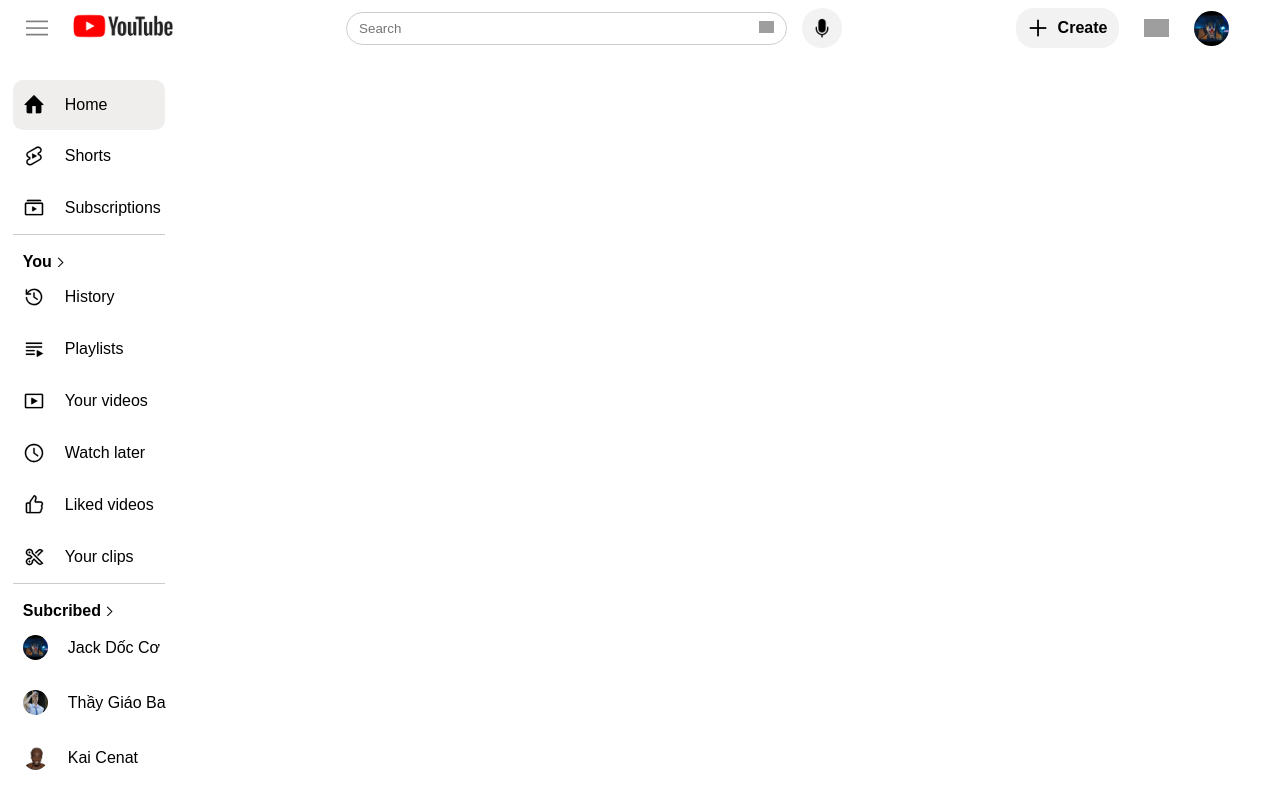
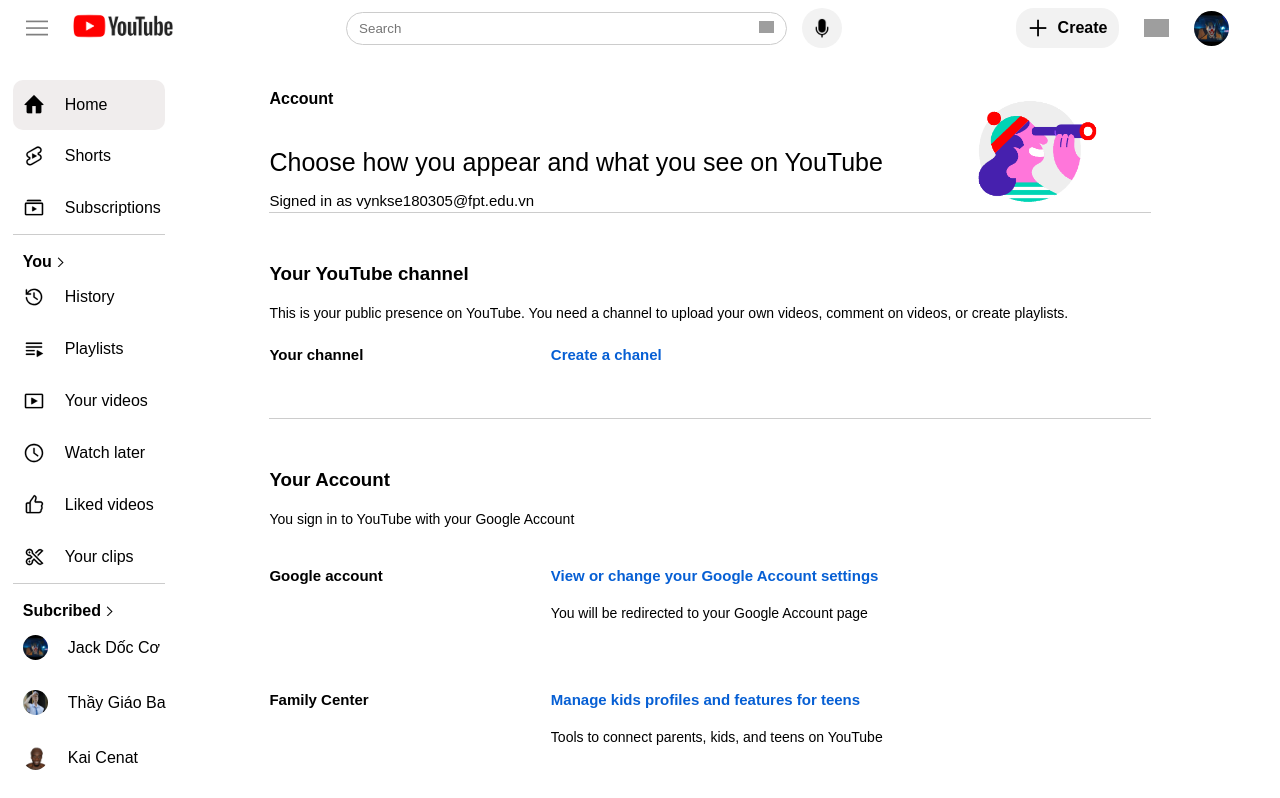
Before and after one commit to NguyenKeiV/Youtube-clone-gr4, a React (Vite) app: page /setting in a window 1280 px wide. Shown: the top 798 px of the page. Built offline with nearby package versions, Linux system fonts and the light colour scheme; grey boxes are pictures that could not be loaded.

Commit message:
complete settings

```diff
--- a/src/components/Sidebar/Sidebar.jsx
+++ b/src/components/Sidebar/Sidebar.jsx
@@ -1,5 +1,5 @@
 import "./Sidebar.css";
-
+import { useNavigate } from "react-router";
 import jack from "../../assets/jack.png";
 import simon from "../../assets/simon.png";
 import tom from "../../assets/tom.png";
@@ -7,6 +7,11 @@
 import cameron from "../../assets/cameron.png";
 
 export default function Sidebar({ sidebar, category, setCategory }) {
+  const navigate = useNavigate();
+
+  const handleToSettings = () => {
+    navigate("/setting");
+  };
   return (
     <div className={`sidebar ${sidebar ? "" : "small-sidebar"}`}>
       <div className="shortcut-links">
@@ -296,6 +301,22 @@
         </div>
 
         <hr />
+        <div
+          className={`side-link ${category === 10 ? "active" : ""}`}
+          onClick={handleToSettings}
+        >
+          <svg
+            xmlns="http://www.w3.org/2000/svg"
+            viewBox="0 0 24 24"
+            className="custom-svg"
+          >
+            <path
+              d="m14.302 6.457-.668-.278L12.87 3.5h-1.737l-.766 2.68-.668.277c-.482.2-.934.463-1.344.778l-.575.44-2.706-.677-.868 1.504 1.938 2.003-.093.716c-.033.255-.05.514-.05.779 0 .264.017.524.05.779l.093.716-1.938 2.003.868 1.504 2.706-.677.575.44c.41.315.862.577 1.344.778l.668.278.766 2.679h1.737l.765-2.68.668-.277c.483-.2.934-.463 1.345-.778l.574-.44 2.706.677.869-1.504-1.938-2.003.092-.716c.033-.255.05-.514.05-.779 0-.264-.017-.524-.05-.779l-.092-.716 1.938-2.003-.869-1.504-2.706.677-.574-.44c-.41-.315-.862-.577-1.345-.778Zm4.436.214Zm-3.86-1.6-.67-2.346c-.123-.429-.516-.725-.962-.725h-2.492c-.446 0-.838.296-.961.725l-.67 2.347c-.605.251-1.17.58-1.682.972l-2.37-.593c-.433-.108-.885.084-1.108.47L2.717 8.08c-.223.386-.163.874.147 1.195l1.698 1.755c-.04.318-.062.642-.062.971 0 .329.021.653.062.97l-1.698 1.756c-.31.32-.37.809-.147 1.195l1.246 2.158c.223.386.675.578 1.109.47l2.369-.593c.512.393 1.077.72 1.681.972l.67 2.347c.124.429.516.725.962.725h2.492c.446 0 .839-.296.961-.725l.67-2.347c.605-.251 1.17-.58 1.682-.972l2.37.593c.433.108.885-.084 1.109-.47l1.245-2.158c.223-.386.163-.874-.147-1.195l-1.698-1.755c.04-.318.062-.642.062-.971 0-.329-.021-.653-.062-.97l1.698-1.756c.31-.32.37-.809.147-1.195L20.038 5.92c-.224-.386-.676-.578-1.11-.47l-2.369.593c-.512-.393-1.077-.72-1.681-.972ZM15.5 12c0 1.933-1.567 3.5-3.5 3.5S8.5 13.933 8.5 12s1.567-3.5 3.5-3.5 3.5 1.567 3.5 3.5ZM14 12c0 1.105-.895 2-2 2s-2-.895-2-2 .895-2 2-2 2 .895 2 2Z"
+              className="custom-path"
+            />
+          </svg>
+          <p>Settings</p>
+        </div>
       </div>
       </div>
     </div>
--- a/src/pages/Setting/Setting.css
+++ b/src/pages/Setting/Setting.css
@@ -1,3 +1,97 @@
-.setting{
+.container {
+    padding-left: 17%;
+    padding-right: 2%;
+    padding-top: 1rem;
+    padding-bottom: 2rem;
+
+  }
+
+  .large-container {
+    padding-left: 7%;
+  }
+
+  .fr1{
     display: flex;
-}
+    align-items: center;
+    justify-content: space-between;
+    padding-right: 15%;
+    padding-left: 5%;
+    padding-top: 2%;
+  }
+  .fr1 img{
+    width: 17%;
+    height: auto;
+  }
+  .fr1-acc h4{
+    padding-bottom: 4rem;
+
+  }
+  .fr1-acc h3{
+    font-weight: normal;
+    font-size: 2.5rem;
+
+    padding-bottom: 1.5rem;
+  }
+  .fr1-acc h5{
+    font-weight: 80;
+    font-size: 1.5rem;
+  }
+  .cap h6{
+    border: 0;
+    height: 1px;
+    background: #ccc;
+    width: 85%;
+    margin-left: 5%;
+    margin-bottom: 5rem;
+  }
+  .fr2{
+    padding-left: 5%;
+  }
+  .fr2 h5{
+    padding-top: 2rem;
+    font-weight: 80;
+    font-size: 1.4rem;
+    padding-bottom: 2.5rem;
+  }
+  .ytchan{
+    display: grid;
+    grid-template-columns: 1fr 2.5fr; /* Sắp xếp thành 2 cột với kích thước bằng nhau */
+    padding-bottom: 3rem;
+
+  }
+  .ytchan p{
+    font-size: 1.5rem;
+    font-weight: bold;
+    padding-bottom: 2.5rem;
+  }
+  button{
+    background: white;
+    border: none;
+  }
+  .fr3{
+    padding-left: 5%;
+  }
+  .fr3 h5{
+    padding-top: 2rem;
+    font-weight: 80;
+    font-size: 1.4rem;
+    padding-bottom: 4rem;
+  }
+  .fr3-form {
+    display: grid;
+    grid-template-columns: 1fr 2.5fr; /* Sắp xếp thành 2 cột với kích thước bằng nhau */
+    padding-bottom: 3rem;
+  }
+
+  .fr3 p{
+    font-size: 1.5rem;
+    font-weight: bold;
+
+  }
+  .bl{
+    color: rgba(6,95,212,255);
+  }
+  .fr3-form1{
+    display: flex;
+    gap: 0.5rem;
+  }
--- a/src/pages/Setting/Setting.jsx
+++ b/src/pages/Setting/Setting.jsx
@@ -1,5 +1,6 @@
 import React from "react";
 import { useState } from "react";
+import look from "../../assets/look.png";
 
 import "./Setting.css";
 import Sidebar from "../../components/Sidebar/Sidebar";
@@ -7,13 +8,81 @@
 const Setting = ({ sidebar }) => {
   const [category, setCategory] = useState(0);
   return (
-    <div className="setting">
+    <div>
       <Sidebar
         sidebar={sidebar}
         category={category}
         setCategory={setCategory}
       />
-      <div>a</div>
+      <div className={`container ${sidebar ? "" : "large-container"} `}>
+        <div className="cap">
+          <div className="fr1">
+            <div className="fr1-acc">
+              <h4> Account</h4>
+              <h3>Choose how you appear and what you see on YouTube</h3>
+              <h5>Signed in as vynkse180305@fpt.edu.vn</h5>
+            </div>
+
+            <img src={look} alt="" />
+          </div>
+          <h6></h6>
+          <div className="fr2">
+            <h3>Your YouTube channel</h3>
+            <h5>
+              This is your public presence on YouTube. You need a channel to
+              upload your own videos, comment on videos, or create playlists.
+            </h5>
+            <div className="ytchan">
+              <p>Your channel</p>
+
+                <p className="bl">Create a chanel</p>
+
+            </div>
+          </div>
+          <h6></h6>
+          <div className="fr3">
+            <div>
+              <h3>Your Account</h3>
+              <h5>You sign in to YouTube with your Google Account</h5>
+            </div>
+            <div className="fr3-form">
+              <p>Google account</p>
+              <div>
+                <button>
+                  <p className="bl">
+                    View or change your Google Account settings
+                  </p>
+                </button>
+                <h5>You will be redirected to your Google Account page</h5>
+              </div>
+            </div>
+            <div className="fr3-form">
+              <p>Family Center</p>
+              <div>
+                <button>
+                  <p className="bl">
+                    Manage kids profiles and features for teens
+                  </p>
+                </button>
+                <h5>Tools to connect parents, kids, and teens on YouTube</h5>
+              </div>
+            </div>
+            <div className="fr3-form">
+              <p>Membership</p>
+              <div>
+                <div className="fr3-form1">
+                  <p>No membership</p>
+                  <p>|</p>
+                  <button>
+                    <p className="bl">Get YouTube Premium</p>
+                  </button>
+                </div>
+                <h5>You will be redirected to your Google Account page</h5>
+              </div>
+            </div>
+          </div>
+        </div>
+      </div>
     </div>
   );
 };
```
Also changed, not shown: src/assets/look.png (added).
